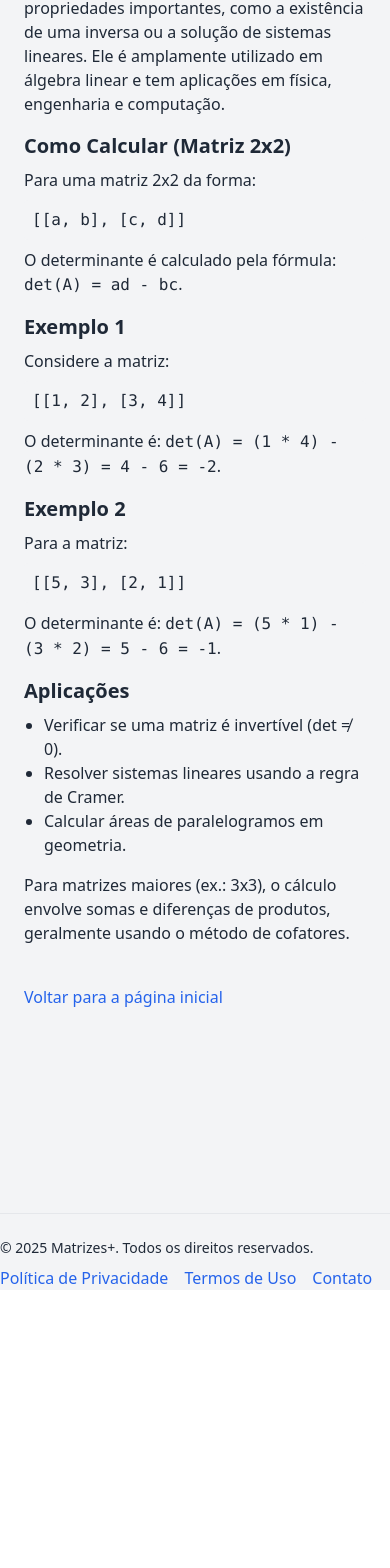
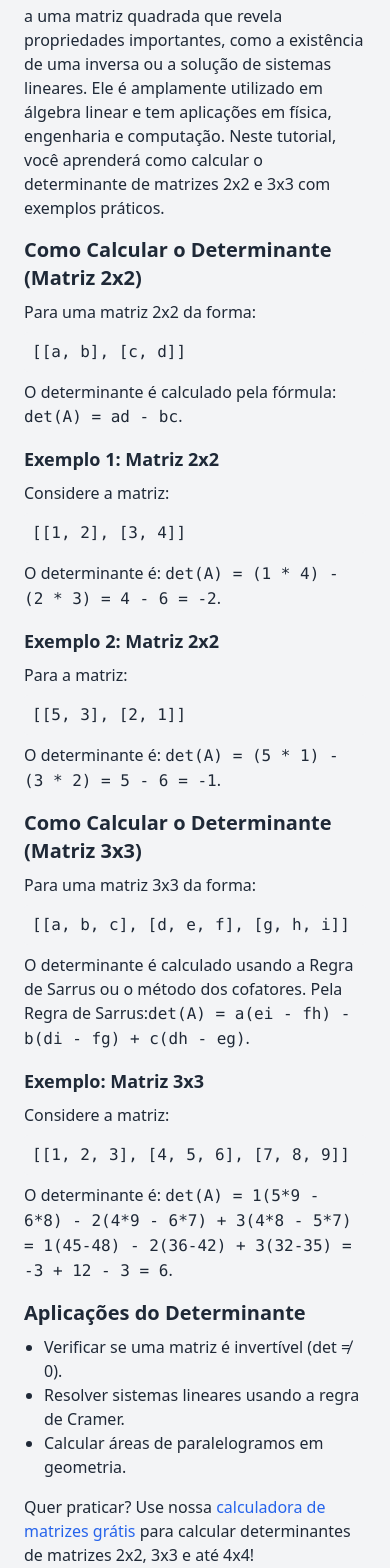
Before and after one commit to Diegosilva20/Projeto-calculadora-matrizes, a React (Create React App) app: page /tutorial/1 in a window 390 px wide. Shown: the part 256-1824 px from the top of the page. Before the commit the page ends 1546 px from the top, so only its background shows below. Built offline with nearby package versions, Linux system fonts and the light colour scheme.

Commit message:
add google-site-verification file for GSC

```diff
--- a/public/index.html
+++ b/public/index.html
@@ -5,6 +5,7 @@
   <meta name="viewport" content="width=device-width, initial-scale=1" />
   <title>Matrizes+</title>
   <script async src="https://pagead2.googlesyndication.com/pagead/js/adsbygoogle.js" crossorigin="anonymous"></script>
+  <!-- Remova ou ajuste o meta de verificação se usar o método de arquivo -->
 </head>
 <body>
   <noscript>You need to enable JavaScript to run this app.</noscript>
--- a/src/pages/Home.jsx
+++ b/src/pages/Home.jsx
@@ -65,7 +65,7 @@ const Home = () => {
 
   const renderTutorials = () => (
     <div className="mt-12">
-      <h2 className="text-2xl font-bold mb-6 text-center">Tutoriais de Matrizes</h2>
+      <h2 className="text-2xl font-bold mb-6 text-center">Tutoriais de Matrizes para Iniciantes</h2>
       <div className="grid grid-cols-1 sm:grid-cols-2 lg:grid-cols-3 gap-6">
         {tutoriais.map((tutorial) => (
           <div key={tutorial.id} className="border rounded-lg shadow-md p-6 bg-white hover:shadow-lg transition-shadow">
@@ -84,24 +84,52 @@ const Home = () => {
     </div>
   );
 
+  // Nova seção para conteúdo expandido
+  const renderWhyUseSection = () => (
+    <div className="mt-12">
+      <h2 className="text-2xl font-bold mb-4 text-center">Por que Usar a Calculadora de Matrizes do Matrizes+?</h2>
+      <p className="text-gray-700 mb-4">
+        Nossa calculadora de matrizes online é a ferramenta perfeita para estudantes, professores e profissionais que precisam realizar operações matemáticas complexas de forma rápida e confiável. Com o Matrizes+, você pode calcular a soma, subtração, multiplicação, determinante, inversa, transposição e até a eliminação de Gauss em poucos cliques.
+      </p>
+      <p className="text-gray-700 mb-4">
+        Além disso, oferecemos tutoriais detalhados para iniciantes e avançados, cobrindo tópicos como o cálculo de determinantes, a inversa de matrizes e a eliminação de Gauss. Seja para estudar álgebra linear ou resolver problemas práticos, nossa calculadora é intuitiva, gratuita e acessível em qualquer dispositivo. Experimente agora e simplifique seus cálculos!
+      </p>
+      <p className="text-gray-700 mb-4">
+        <Link to="/tutorial/1" className="text-blue-600 hover:underline">Aprenda a calcular determinantes</Link> ou explore outras operações com matrizes em nossa calculadora!
+      </p>
+    </div>
+  );
+
   return (
     <div className="p-4 sm:p-6 text-center max-w-4xl mx-auto">
       <Helmet>
-        <title>Calculadora de Matrizes - Matrizes+</title>
-        <meta name="description" content="Use nossa calculadora de matrizes para soma, subtração, multiplicação, determinante, inversa e mais. Explore tutoriais de álgebra linear." />
+        <title>Calculadora de Matrizes Grátis Online - Matrizes+</title>
+        <meta name="description" content="Use nossa calculadora de matrizes grátis online para soma, subtração, multiplicação, determinante, inversa e mais. Explore tutoriais de álgebra linear!" />
         <meta name="robots" content="index, follow" />
         <link rel="canonical" href="https://projeto-calculadora-matrizes.vercel.app/" />
-        <meta property="og:title" content="Calculadora de Matrizes - Matrizes+" />
-        <meta property="og:description" content="Use nossa calculadora de matrizes para soma, subtração, multiplicação, determinante, inversa e mais. Explore tutoriais de álgebra linear." />
+        <meta property="og:title" content="Calculadora de Matrizes Grátis Online - Matrizes+" />
+        <meta property="og:description" content="Use nossa calculadora de matrizes grátis online para soma, subtração, multiplicação, determinante, inversa e mais. Explore tutoriais de álgebra linear!" />
         <meta property="og:url" content="https://projeto-calculadora-matrizes.vercel.app/" />
         <meta property="og:image" content="https://projeto-calculadora-matrizes.vercel.app/og-image.jpg" />
         <meta name="twitter:card" content="summary_large_image" />
-        <meta name="twitter:title" content="Calculadora de Matrizes - Matrizes+" />
-        <meta name="twitter:description" content="Use nossa calculadora de matrizes para soma, subtração, multiplicação, determinante, inversa e mais. Explore tutoriais de álgebra linear." />
+        <meta name="twitter:title" content="Calculadora de Matrizes Grátis Online - Matrizes+" />
+        <meta name="twitter:description" content="Use nossa calculadora de matrizes grátis online para soma, subtração, multiplicação, determinante, inversa e mais. Explore tutoriais de álgebra linear!" />
         <meta name="twitter:image" content="https://projeto-calculadora-matrizes.vercel.app/og-image.jpg" />
+        {/* Schema Markup para ferramenta */}
+        <script type="application/ld+json">
+          {JSON.stringify({
+            "@context": "https://schema.org",
+            "@type": "WebApplication",
+            "name": "Matrizes+ Calculadora de Matrizes",
+            "url": "https://projeto-calculadora-matrizes.vercel.app/",
+            "description": "Uma calculadora online gratuita para realizar operações com matrizes, incluindo soma, subtração, multiplicação, determinante e mais.",
+            "applicationCategory": "EducationalApplication",
+            "operatingSystem": "All"
+          })}
+        </script>
       </Helmet>
 
-      <h1 className="text-2xl sm:text-3xl font-bold mb-4">Calculadora de Matrizes</h1>
+      <h1 className="text-2xl sm:text-3xl font-bold mb-4">Calculadora de Matrizes Grátis Online - Matrizes+</h1>
       <p className="mb-4 text-sm sm:text-base">Realize operações com matrizes como soma, subtração, multiplicação, determinante, inversa, transposição, multiplicação por escalar e eliminação de Gauss.</p>
 
       <div className="mb-4">
@@ -145,7 +173,7 @@ const Home = () => {
 
       {steps.length > 0 && (
         <div className="mt-4 text-left max-w-md mx-auto">
-          <h3 className="font-semibold mb-2 text-sm sm:text-base">Passos do Cálculo</h3>
+          <h2 className="font-semibold mb-2 text-sm sm:text-base">Passos do Cálculo</h2>
           <ol className="list-decimal pl-5 text-sm sm:text-base">
             {steps.map((step, i) => (
               <li key={i} className="mb-4">
@@ -157,20 +185,18 @@ const Home = () => {
         </div>
       )}
 
+      {renderWhyUseSection()}
       {renderTutorials()}
 
-      {/* Bloco de anúncios automáticos */}
       <div className="my-8 ad-container">
         <ins
           className="adsbygoogle"
           style={{ display: "block" }}
           data-ad-client="ca-pub-6065257343138670"
-          data-ad-slot="1234567890" // Substitua pelo novo slot do AdSense
+          data-ad-slot="1234567890"
           data-ad-format="auto"
           data-full-width-responsive="true"
         ></ins>
-        <script async src="https://pagead2.googlesyndication.com/pagead/js/adsbygoogle.js" crossorigin="anonymous"></script>
-        <script>(adsbygoogle = window.adsbygoogle || []).push({});</script>
       </div>
     </div>
   );
--- a/src/pages/TutorialPage.jsx
+++ b/src/pages/TutorialPage.jsx
@@ -8,50 +8,52 @@ function TutorialPage() {
     {
       id: 1,
       title: "O que é um Determinante?",
-      description:
-        "Aprenda o que é um determinante e como calculá-lo em matrizes 2x2.",
+      description: "Aprenda o que é um determinante e como calculá-lo em matrizes 2x2 e 3x3.",
       content: (
         <div>
-          <h2 className="text-2xl font-bold mb-4">O que é um Determinante?</h2>
+          <h1 className="text-2xl font-bold mb-4">O que é um Determinante? Guia Completo</h1>
           <p className="mb-4">
-            O determinante é um valor escalar associado a uma matriz quadrada
-            que revela propriedades importantes, como a existência de uma
-            inversa ou a solução de sistemas lineares. Ele é amplamente
-            utilizado em álgebra linear e tem aplicações em física, engenharia e
-            computação.
+            O determinante é um valor escalar associado a uma matriz quadrada que revela propriedades importantes, como a existência de uma inversa ou a solução de sistemas lineares. Ele é amplamente utilizado em álgebra linear e tem aplicações em física, engenharia e computação. Neste tutorial, você aprenderá como calcular o determinante de matrizes 2x2 e 3x3 com exemplos práticos.
           </p>
-          <h3 className="text-xl font-semibold mb-2">
-            Como Calcular (Matriz 2x2)
-          </h3>
+          <h2 className="text-xl font-semibold mb-2">Como Calcular o Determinante (Matriz 2x2)</h2>
           <p className="mb-4">
             Para uma matriz 2x2 da forma:
             <pre className="bg-gray-100 p-2 rounded my-2">[[a, b], [c, d]]</pre>
-            O determinante é calculado pela fórmula:{" "}
-            <code>det(A) = ad - bc</code>.
+            O determinante é calculado pela fórmula: <code>det(A) = ad - bc</code>.
           </p>
-          <h3 className="text-xl font-semibold mb-2">Exemplo 1</h3>
+          <h3 className="text-lg font-semibold mb-2">Exemplo 1: Matriz 2x2</h3>
           <p className="mb-4">
             Considere a matriz:
             <pre className="bg-gray-100 p-2 rounded my-2">[[1, 2], [3, 4]]</pre>
-            O determinante é:{" "}
-            <code>det(A) = (1 * 4) - (2 * 3) = 4 - 6 = -2</code>.
+            O determinante é: <code>det(A) = (1 * 4) - (2 * 3) = 4 - 6 = -2</code>.
           </p>
-          <h3 className="text-xl font-semibold mb-2">Exemplo 2</h3>
+          <h3 className="text-lg font-semibold mb-2">Exemplo 2: Matriz 2x2</h3>
           <p className="mb-4">
             Para a matriz:
             <pre className="bg-gray-100 p-2 rounded my-2">[[5, 3], [2, 1]]</pre>
-            O determinante é:{" "}
-            <code>det(A) = (5 * 1) - (3 * 2) = 5 - 6 = -1</code>.
+            O determinante é: <code>det(A) = (5 * 1) - (3 * 2) = 5 - 6 = -1</code>.
           </p>
-          <h3 className="text-xl font-semibold mb-2">Aplicações</h3>
+          <h2 className="text-xl font-semibold mb-2">Como Calcular o Determinante (Matriz 3x3)</h2>
+          <p className="mb-4">
+            Para uma matriz 3x3 da forma:
+            <pre className="bg-gray-100 p-2 rounded my-2">[[a, b, c], [d, e, f], [g, h, i]]</pre>
+            O determinante é calculado usando a Regra de Sarrus ou o método dos cofatores. Pela Regra de Sarrus:
+            <code>det(A) = a(ei - fh) - b(di - fg) + c(dh - eg)</code>.
+          </p>
+          <h3 className="text-lg font-semibold mb-2">Exemplo: Matriz 3x3</h3>
+          <p className="mb-4">
+            Considere a matriz:
+            <pre className="bg-gray-100 p-2 rounded my-2">[[1, 2, 3], [4, 5, 6], [7, 8, 9]]</pre>
+            O determinante é: <code>det(A) = 1(5*9 - 6*8) - 2(4*9 - 6*7) + 3(4*8 - 5*7) = 1(45-48) - 2(36-42) + 3(32-35) = -3 + 12 - 3 = 6</code>.
+          </p>
+          <h2 className="text-xl font-semibold mb-2">Aplicações do Determinante</h2>
           <ul className="list-disc pl-5 mb-4">
             <li>Verificar se uma matriz é invertível (det ≠ 0).</li>
             <li>Resolver sistemas lineares usando a regra de Cramer.</li>
             <li>Calcular áreas de paralelogramos em geometria.</li>
           </ul>
           <p className="mb-4">
-            Para matrizes maiores (ex.: 3x3), o cálculo envolve somas e
-            diferenças de produtos, geralmente usando o método de cofatores.
+            Quer praticar? Use nossa <Link to="/" className="text-blue-600 hover:underline">calculadora de matrizes grátis</Link> para calcular determinantes de matrizes 2x2, 3x3 e até 4x4!
           </p>
         </div>
       ),
@@ -59,129 +61,91 @@ function TutorialPage() {
     {
       id: 2,
       title: "Como Encontrar a Inversa de uma Matriz",
-      description:
-        "Descubra os passos para calcular a inversa de uma matriz 2x2.",
+      description: "Descubra os passos para calcular a inversa de uma matriz 2x2.",
       content: (
         <div>
-          <h2 className="text-2xl font-bold mb-4">
-            Como Encontrar a Inversa de uma Matriz
-          </h2>
+          <h1 className="text-2xl font-bold mb-4">Como Encontrar a Inversa de uma Matriz 2x2</h1>
           <p className="mb-4">
-            A inversa de uma matriz A é uma matriz A⁻¹ que, quando multiplicada
-            por A, resulta na matriz identidade (I). Ou seja, A * A⁻¹ = I. A
-            inversa só existe se o determinante de A for diferente de zero.
+            A inversa de uma matriz A é uma matriz A⁻¹ que, quando multiplicada por A, resulta na matriz identidade (I). Ou seja, A * A⁻¹ = I. A inversa só existe se o determinante de A for diferente de zero.
           </p>
-          <h3 className="text-xl font-semibold mb-2">Passos para Matriz 2x2</h3>
+          <h2 className="text-xl font-semibold mb-2">Passos para Matriz 2x2</h2>
           <ol className="list-decimal pl-5 mb-4">
             <li>Calcule o determinante da matriz.</li>
-            <li>
-              Se det ≠ 0, troque os elementos da diagonal principal (a e d) e
-              inverta o sinal dos elementos fora da diagonal (b e c).
-            </li>
+            <li>Se det ≠ 0, troque os elementos da diagonal principal (a e d) e inverta o sinal dos elementos fora da diagonal (b e c).</li>
             <li>Multiplique a matriz resultante por 1/determinante.</li>
           </ol>
-          <h3 className="text-xl font-semibold mb-2">Fórmula</h3>
+          <h2 className="text-xl font-semibold mb-2">Fórmula</h2>
           <p className="mb-4">
             Para uma matriz:
             <pre className="bg-gray-100 p-2 rounded my-2">[[a, b], [c, d]]</pre>
             A inversa é:
-            <pre className="bg-gray-100 p-2 rounded my-2">
-              (1 / (ad - bc)) * [[d, -b], [-c, a]]
-            </pre>
+            <pre className="bg-gray-100 p-2 rounded my-2">(1 / (ad - bc)) * [[d, -b], [-c, a]]</pre>
           </p>
-          <h3 className="text-xl font-semibold mb-2">Exemplo 1</h3>
+          <h3 className="text-lg font-semibold mb-2">Exemplo 1</h3>
           <p className="mb-4">
             Para a matriz:
             <pre className="bg-gray-100 p-2 rounded my-2">[[1, 2], [3, 4]]</pre>
-            1. Determinante: <code>(1 * 4) - (2 * 3) = 4 - 6 = -2</code>. 2.
-            Matriz adjunta: <code>[[4, -2], [-3, 1]]</code>. 3. Inversa:{" "}
-            <code>(1 / -2) * [[4, -2], [-3, 1]] = [[-2, 1], [1.5, -0.5]]</code>.
+            1. Determinante: <code>(1 * 4) - (2 * 3) = 4 - 6 = -2</code>. 2. Matriz adjunta: <code>[[4, -2], [-3, 1]]</code>. 3. Inversa: <code>(1 / -2) * [[4, -2], [-3, 1]] = [[-2, 1], [1.5, -0.5]]</code>.
           </p>
-          <h3 className="text-xl font-semibold mb-2">Exemplo 2</h3>
+          <h3 className="text-lg font-semibold mb-2">Exemplo 2</h3>
           <p className="mb-4">
             Para a matriz:
             <pre className="bg-gray-100 p-2 rounded my-2">[[4, 7], [2, 6]]</pre>
-            1. Determinante: <code>(4 * 6) - (7 * 2) = 24 - 14 = 10</code>. 2.
-            Matriz adjunta: <code>[[6, -7], [-2, 4]]</code>. 3. Inversa:{" "}
-            <code>
-              (1 / 10) * [[6, -7], [-2, 4]] = [[0.6, -0.7], [-0.2, 0.4]]
-            </code>
-            .
+            1. Determinante: <code>(4 * 6) - (7 * 2) = 24 - 14 = 10</code>. 2. Matriz adjunta: <code>[[6, -7], [-2, 4]]</code>. 3. Inversa: <code>(1 / 10) * [[6, -7], [-2, 4]] = [[0.6, -0.7], [-0.2, 0.4]]</code>.
           </p>
-          <h3 className="text-xl font-semibold mb-2">Cuidados</h3>
+          <h2 className="text-xl font-semibold mb-2">Cuidados</h2>
           <ul className="list-disc pl-5 mb-4">
             <li>Se o determinante for zero, a matriz não tem inversa.</li>
-            <li>
-              Para matrizes maiores, use métodos como eliminação de Gauss ou
-              cofatores.
-            </li>
+            <li>Para matrizes maiores, use métodos como eliminação de Gauss ou cofatores.</li>
           </ul>
+          <p className="mb-4">
+            Experimente calcular a inversa com nossa <Link to="/" className="text-blue-600 hover:underline">calculadora de matrizes online</Link>!
+          </p>
         </div>
       ),
     },
     {
       id: 3,
       title: "Eliminação de Gauss Explicada",
-      description:
-        "Entenda como usar a eliminação de Gauss para resolver sistemas lineares.",
+      description: "Entenda como usar a eliminação de Gauss para resolver sistemas lineares.",
       content: (
         <div>
-          <h2 className="text-2xl font-bold mb-4">
-            Eliminação de Gauss Explicada
-          </h2>
+          <h1 className="text-2xl font-bold mb-4">Eliminação de Gauss Explicada: Resolva Sistemas Lineares</h1>
           <p className="mb-4">
-            A eliminação de Gauss é um método para transformar uma matriz em sua
-            forma escalonada por linhas, facilitando a resolução de sistemas
-            lineares ou a análise de propriedades da matriz.
+            A eliminação de Gauss é um método para transformar uma matriz em sua forma escalonada por linhas, facilitando a resolução de sistemas lineares ou a análise de propriedades da matriz.
           </p>
-          <h3 className="text-xl font-semibold mb-2">Passos do Método</h3>
+          <h2 className="text-xl font-semibold mb-2">Passos do Método</h2>
           <ol className="list-decimal pl-5 mb-4">
-            <li>
-              Escolha um pivô (o primeiro elemento não nulo de uma coluna).
-            </li>
-            <li>
-              Use operações de linha para zerar os elementos abaixo do pivô,
-              subtraindo múltiplos da linha do pivô.
-            </li>
-            <li>
-              Repita o processo para as próximas colunas até obter a forma
-              escalonada.
-            </li>
+            <li>Escolha um pivô (o primeiro elemento não nulo de uma coluna).</li>
+            <li>Use operações de linha para zerar os elementos abaixo do pivô, subtraindo múltiplos da linha do pivô.</li>
+            <li>Repita o processo para as próximas colunas até obter a forma escalonada.</li>
           </ol>
-          <h3 className="text-xl font-semibold mb-2">Exemplo 1</h3>
+          <h3 className="text-lg font-semibold mb-2">Exemplo 1</h3>
           <p className="mb-4">
             Para a matriz:
             <pre className="bg-gray-100 p-2 rounded my-2">[[1, 2], [3, 4]]</pre>
-            Passo 1: Subtrair 3 * linha 1 da linha 2 para zerar o elemento
-            [2,1]:
-            <pre className="bg-gray-100 p-2 rounded my-2">
-              [[1, 2], [0, -2]]
-            </pre>
+            Passo 1: Subtrair 3 * linha 1 da linha 2 para zerar o elemento [2,1]:
+            <pre className="bg-gray-100 p-2 rounded my-2">[[1, 2], [0, -2]]</pre>
             A matriz está na forma escalonada.
           </p>
-          <h3 className="text-xl font-semibold mb-2">Exemplo 2</h3>
+          <h3 className="text-lg font-semibold mb-2">Exemplo 2</h3>
           <p className="mb-4">
             Para a matriz:
             <pre className="bg-gray-100 p-2 rounded my-2">[[2, 1], [4, 3]]</pre>
             Passo 1: Dividir a linha 1 por 2 para tornar o pivô igual a 1:
-            <pre className="bg-gray-100 p-2 rounded my-2">
-              [[1, 0.5], [4, 3]]
-            </pre>
+            <pre className="bg-gray-100 p-2 rounded my-2">[[1, 0.5], [4, 3]]</pre>
             Passo 2: Subtrair 4 * linha 1 da linha 2:
-            <pre className="bg-gray-100 p-2 rounded my-2">
-              [[1, 0.5], [0, 1]]
-            </pre>
+            <pre className="bg-gray-100 p-2 rounded my-2">[[1, 0.5], [0, 1]]</pre>
             A matriz está na forma escalonada.
           </p>
-          <h3 className="text-xl font-semibold mb-2">Aplicações</h3>
+          <h2 className="text-xl font-semibold mb-2">Aplicações</h2>
           <ul className="list-disc pl-5 mb-4">
             <li>Resolver sistemas lineares de equações.</li>
             <li>Encontrar a inversa de uma matriz.</li>
             <li>Analisar a independência linear de vetores.</li>
           </ul>
           <p className="mb-4">
-            Para sistemas maiores, a eliminação de Gauss pode ser combinada com
-            a eliminação de Gauss-Jordan para obter a forma reduzida.
+            Para sistemas maiores, a eliminação de Gauss pode ser combinada com a eliminação de Gauss-Jordan para obter a forma reduzida. Teste com nossa <Link to="/" className="text-blue-600 hover:underline">calculadora de matrizes grátis</Link>!
           </p>
         </div>
       ),
@@ -195,15 +159,9 @@ function TutorialPage() {
       <main className="p-6 max-w-4xl mx-auto">
         <Helmet>
           <title>Tutorial Não Encontrado - Matrizes+</title>
-          <meta
-            name="description"
-            content="O tutorial solicitado não foi encontrado no Matrizes+."
-          />
+          <meta name="description" content="O tutorial solicitado não foi encontrado no Matrizes+. Volte para a página inicial e explore nossos tutoriais de álgebra linear." />
           <meta name="robots" content="noindex" />
-          <link
-            rel="canonical"
-            href="https://projeto-calculadora-matrizes.vercel.app/"
-          />
+          <link rel="canonical" href="https://projeto-calculadora-matrizes.vercel.app/" />
         </Helmet>
         <h1 className="text-3xl font-bold mb-4">Tutorial Não Encontrado</h1>
         <p>Desculpe, o tutorial solicitado não existe.</p>
@@ -217,42 +175,52 @@ function TutorialPage() {
   return (
     <main className="p-6 max-w-4xl mx-auto">
       <Helmet>
-        <title>{tutorial.title} - Matrizes+</title>
-        <meta name="description" content={tutorial.description} />
+        <title>{tutorial.title} - Tutorial de Matrizes | Matrizes+</title>
+        <meta name="description" content={`Aprenda ${tutorial.title.toLowerCase()} com nosso tutorial de matrizes. Passo a passo para álgebra linear com exemplos práticos!`} />
         <meta name="robots" content="index, follow" />
-        <link
-          rel="canonical"
-          href={`https://projeto-calculadora-matrizes.vercel.app/tutorial/${id}`}
-        />
-        <meta property="og:title" content={`${tutorial.title} - Matrizes+`} />
-        <meta property="og:description" content={tutorial.description} />
-        <meta
-          property="og:url"
-          content={`https://projeto-calculadora-matrizes.vercel.app/tutorial/${id}`}
-        />
-        <meta
-          property="og:image"
-          content="https://projeto-calculadora-matrizes.vercel.app/og-image.jpg"
-        />
+        <link rel="canonical" href={`https://projeto-calculadora-matrizes.vercel.app/tutorial/${id}`} />
+        <meta property="og:title" content={`${tutorial.title} - Tutorial de Matrizes | Matrizes+`} />
+        <meta property="og:description" content={`Aprenda ${tutorial.title.toLowerCase()} com nosso tutorial de matrizes. Passo a passo para álgebra linear com exemplos práticos!`} />
+        <meta property="og:url" content={`https://projeto-calculadora-matrizes.vercel.app/tutorial/${id}`} />
+        <meta property="og:image" content="https://projeto-calculadora-matrizes.vercel.app/og-image.jpg" />
         <meta name="twitter:card" content="summary_large_image" />
-        <meta name="twitter:title" content={`${tutorial.title} - Matrizes+`} />
-        <meta name="twitter:description" content={tutorial.description} />
-        <meta
-          name="twitter:image"
-          content="https://projeto-calculadora-matrizes.vercel.app/og-image.jpg"
-        />
+        <meta name="twitter:title" content={`${tutorial.title} - Tutorial de Matrizes | Matrizes+`} />
+        <meta name="twitter:description" content={`Aprenda ${tutorial.title.toLowerCase()} com nosso tutorial de matrizes. Passo a passo para álgebra linear com exemplos práticos!`} />
+        <meta name="twitter:image" content="https://projeto-calculadora-matrizes.vercel.app/og-image.jpg" />
+        {/* Schema Markup para HowTo */}
+        <script type="application/ld+json">
+          {JSON.stringify({
+            "@context": "https://schema.org",
+            "@type": "HowTo",
+            "name": tutorial.title,
+            "description": tutorial.description,
+            "step": [
+              {
+                "@type": "HowToStep",
+                "text": "Leia as instruções detalhadas no tutorial."
+              },
+              {
+                "@type": "HowToStep",
+                "text": "Siga os exemplos práticos fornecidos."
+              },
+              {
+                "@type": "HowToStep",
+                "text": "Use nossa calculadora de matrizes para aplicar os conceitos aprendidos."
+              }
+            ]
+          })}
+        </script>
       </Helmet>
       <article>{tutorial.content}</article>
       <Link to="/" className="text-blue-600 hover:underline mt-6 inline-block">
         Voltar para a página inicial
       </Link>
-      {/* Bloco de anúncios automáticos */}
       <div className="my-8 ad-container">
         <ins
           className="adsbygoogle"
           style={{ display: "block" }}
           data-ad-client="ca-pub-6065257343138670"
-          data-ad-slot="1234567890" // Substitua pelo seu data-ad-slot
+          data-ad-slot="1234567890"
           data-ad-format="auto"
           data-full-width-responsive="true"
         ></ins>
```
Also changed, not shown: public/googledd19af453d7706a8.html (added, +8 -0 lines), public/robots.txt, 1 other file (tests, documents, lock files or other folders).
